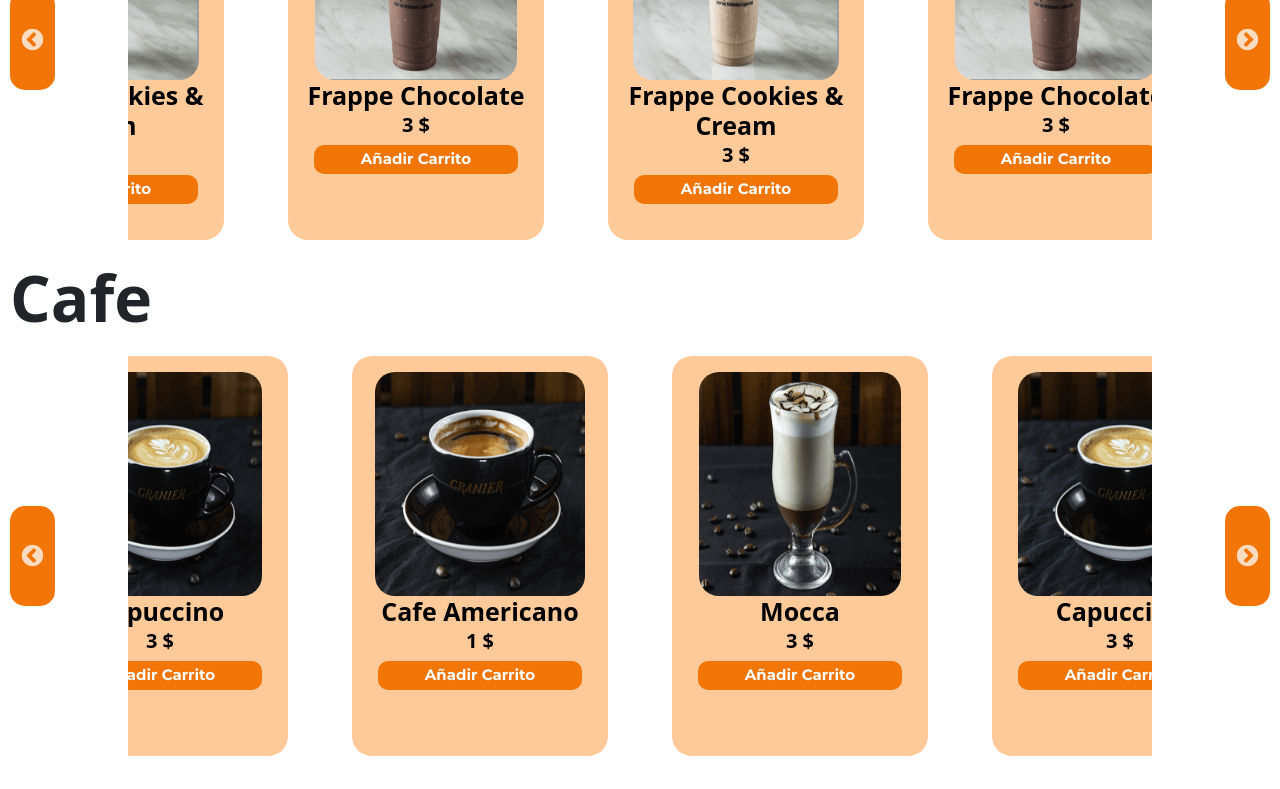
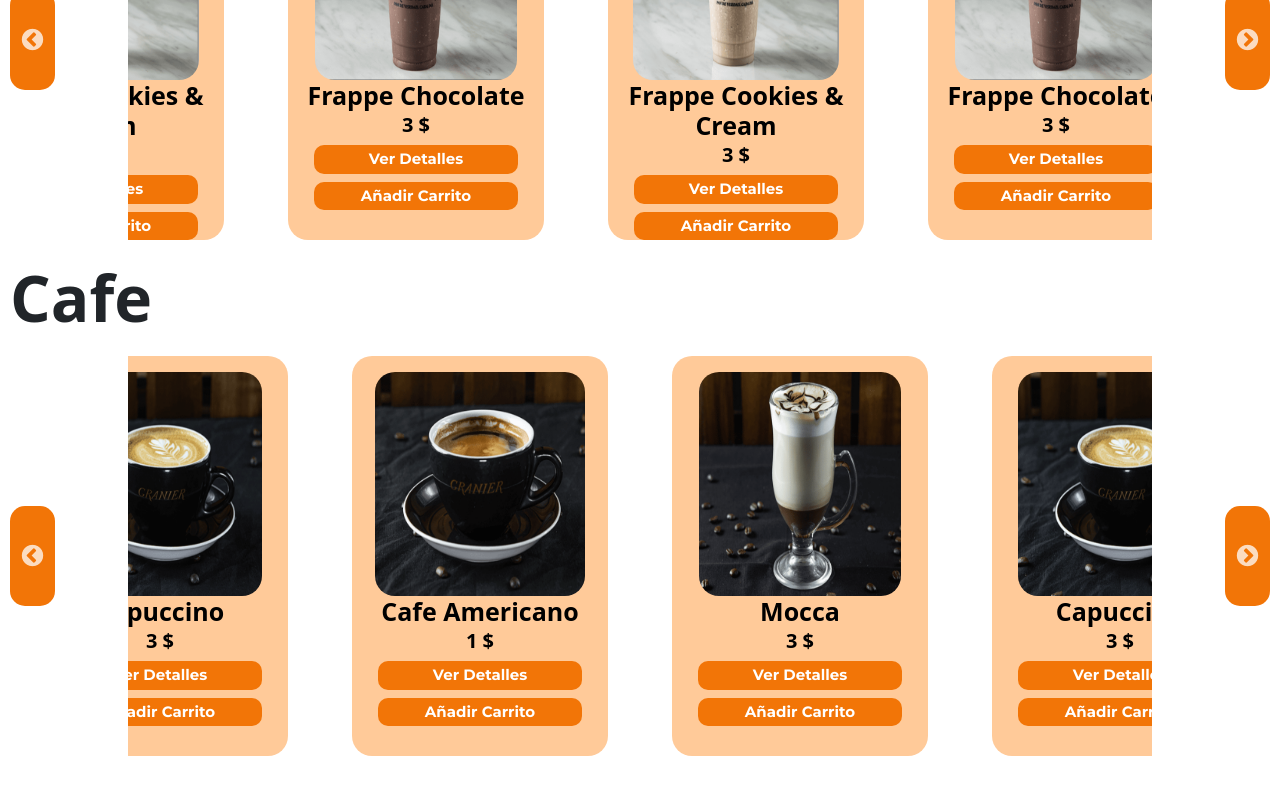
Before and after one commit to andr3z1104/Proyecto-Sistemas-De-Informacion, a React (Vite) app: page /Menu in a window 1280 px wide. Shown: the part 1540-2329 px from the top of the page. Built offline with nearby package versions, Linux system fonts and the light colour scheme.

Commit message:
Ajustes al carruselMenu

```diff
--- a/src/Components/CaruselMenu/CaruselMenu.jsx
+++ b/src/Components/CaruselMenu/CaruselMenu.jsx
@@ -1,6 +1,7 @@
 import Slider from 'react-slick';
 import 'slick-carousel/slick/slick.css';
 import 'slick-carousel/slick/slick-theme.css';
+import { Link } from 'react-router-dom';
 
 
 import styles from './CaruselMenu.module.css';
@@ -85,15 +86,14 @@ function caruselMenu(props) {
                 <Slider {...settings}>
                 {dataProducts.filter((d) => d.categoría === titulo).map((d) => (
                         <div className={styles.contenedor}>
-
-                            <div className={styles.contenedorImagen}>
+                            <Link to={`/ProductoDetalles/${d.ID}`} className={styles.contenedorImagen}>
                                 <img className={styles.imagen} src={d.img} alt={d.nombre} />
-                            </div>
+                            </Link>
                             <div className={styles.descripcion}>
                                 <p className={styles.descripcionNombre}>{d.nombre} </p>
                                 <p className={styles.descripcionPrecio}>{d.precio} $</p>
+                                <Link to={`/ProductoDetalles/${d.ID}`} className={`${styles.descripcionBoton} ${global.boton}`}>Ver Detalles </Link>
                                 <button className={`${styles.descripcionBoton} ${global.boton}`} onClick={onAdd} >Añadir Carrito</button>
-
                             </div>
 
                         </div>
--- a/src/Components/CaruselMenu/CaruselMenu.module.css
+++ b/src/Components/CaruselMenu/CaruselMenu.module.css
@@ -80,7 +80,7 @@
     font-size: 15px;
     width: 80%;
     padding: 3px 0;
-
+    margin-bottom: 1vh;
     transition: background-color 0.3s ease;
     transition: transform 0.3s ease;
 }
```
